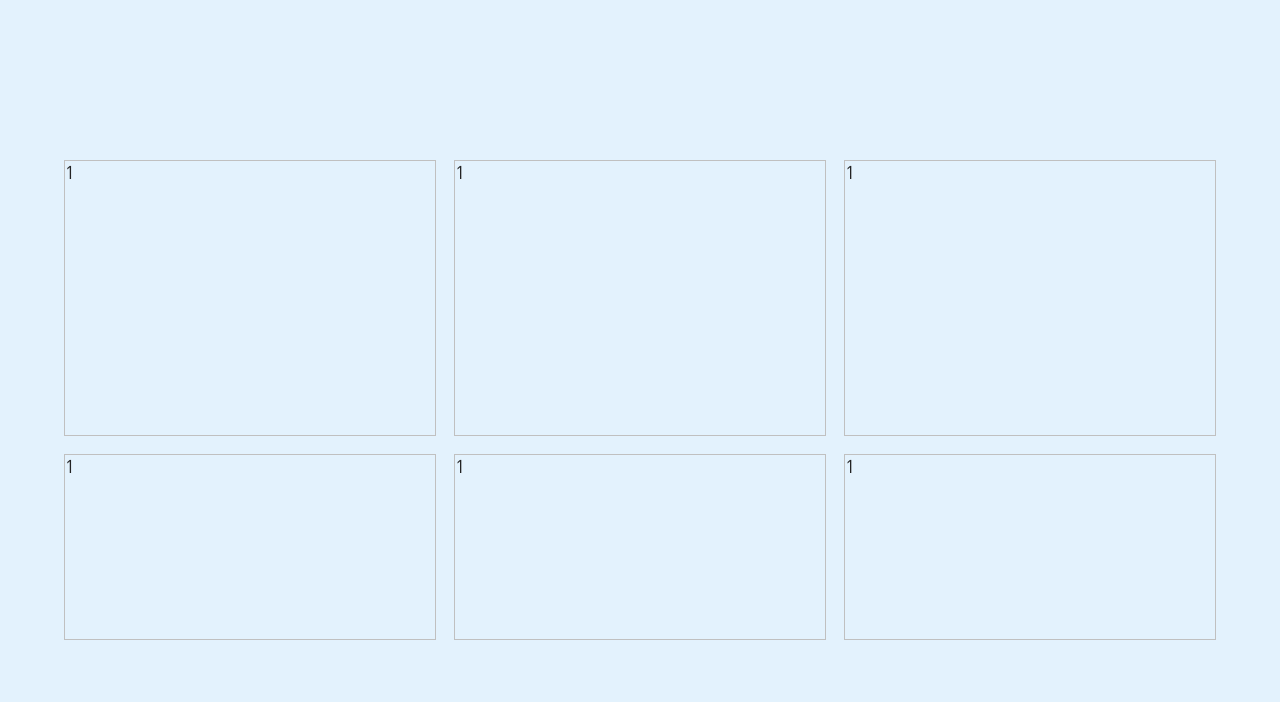
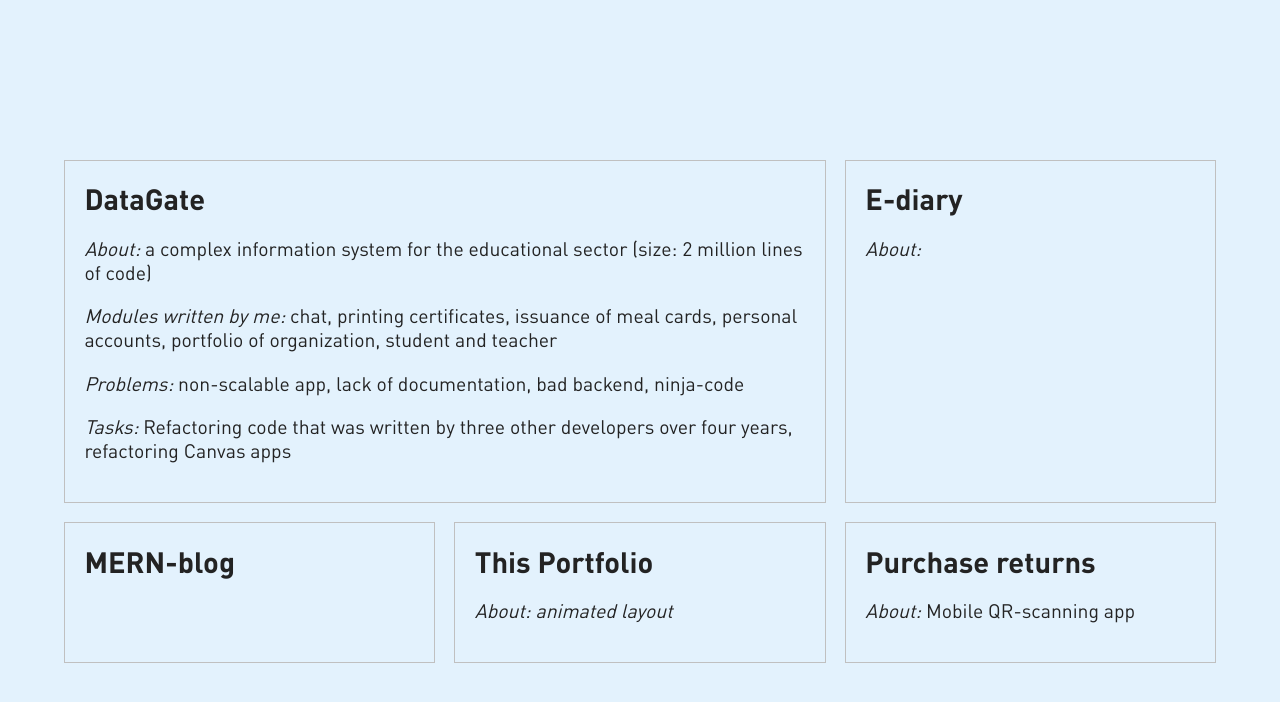
Before and after one commit to allgloryforrobots/portfolio, a React (Create React App) app: page /projects in a window 1280 px wide. Shown: the top 702 px of the page. Built offline with nearby package versions, Linux system fonts and the light colour scheme.

Commit message:
'hotfix'

```diff
--- /dev/null
+++ b/src/components/Contacts/Contacts.module.scss
@@ -0,0 +1,22 @@
+.contacts {
+    display: flex;
+    align-items: center;
+    justify-content: center;
+    width: 100%;
+    height: 100%;
+
+    &__mailbox {
+        height: 10rem;
+        width: 20rem;
+
+
+        .mailbox {
+            &__title {
+                font-size: 2rem;
+                font-weight: 700;
+            }
+
+
+        }
+    }
+}
--- /dev/null
+++ b/src/components/Contacts/index.jsx
@@ -0,0 +1,16 @@
+import styles from './Contacts.module.scss'
+
+export const Contacts = () => {
+
+    return (
+        <div className={styles.contacts}>
+            <div className={styles.contacts__mailbox}>
+                <div className={styles.mailbox__title}>Contacts</div>
+                <div>allgloryforrobots@gmail.com</div>
+                <div>https://t.me/Pansamovar</div>
+                <div>+79319872006</div>
+            </div>
+        </div>
+    )
+
+}
--- a/src/components/Projects/Projects.module.scss
+++ b/src/components/Projects/Projects.module.scss
@@ -1,11 +1,12 @@
 .projects {
+
     display: grid;
     gap: 1rem;
     grid-template-columns: repeat(auto-fill, minmax(15rem, 1fr));
-    grid-template-rows: repeat(auto-fill, 15rem);
+    grid-template-rows: repeat(auto-fill, auto);
     min-height: 20rem;
     width: 90vw;
-    margin: 10vh auto;
+    margin: 5vh auto;
 
     @media (min-width:480px) {
         margin: 20vh auto;
@@ -16,5 +17,26 @@
         border: 1px solid silver;
         width: auto;
         height: auto;
+        padding: 1rem;
+
+        &_twice {
+            grid-column: span 1;
+
+            @media (min-width: 480px) {
+                grid-column: span 2;
+            }
+        }
+
+        .project {
+            &__title {
+                font-weight: 700;
+                font-size: 1.5rem;
+                margin-bottom: 1rem;
+            }
+
+            &__block {
+                margin-bottom: 1rem;
+            }
+        }
     }
 }
--- a/src/components/Projects/index.jsx
+++ b/src/components/Projects/index.jsx
@@ -1,28 +1,55 @@
 import styles from './Projects.module.scss'
+import clsx from 'clsx'
 
 
 export const Projects = () => {
 
     return (
         <div className={styles.projects}>
+
+            <div className={clsx(styles.projects__card, styles.projects__card_twice)}>
+                <div className={styles.project__title}>DataGate</div>
+                <div className={styles.project__block}>
+                    <em>About: </em> a complex information system for the educational sector (size: 2 million lines of code)
+                </div>
+                <div className={styles.project__block}>
+                    <em>Modules written by me: </em> chat, printing certificates, issuance of meal cards, personal accounts, portfolio of organization, student and teacher
+                </div>
+                <div className={styles.project__block}>
+                    <em>Problems: </em> non-scalable app, lack of documentation, bad backend, ninja-code
+                </div>
+                <div className={styles.project__block}>
+                    <em>Tasks: </em> Refactoring code that was written by three other developers over four years, refactoring Canvas apps
+                </div>
+            </div>
+
             <div className={styles.projects__card}>
-                1
+                <div className={styles.project__title}>E-diary</div>
+                <div className={styles.project__block}>
+                    <em>About: </em>
+                </div>
             </div>
+
             <div className={styles.projects__card}>
-                1
+                <div className={styles.project__title}>MERN-blog</div>
+
             </div>
+
             <div className={styles.projects__card}>
-                1
+                <div className={styles.project__title}>This Portfolio</div>
+                <div className={styles.project__block}>
+                    <em>About: animated layout</em>
+                </div>
             </div>
+
             <div className={styles.projects__card}>
-                1
+                <div className={styles.project__title}>Purchase returns</div>
+                <div className={styles.project__block}>
+                    <em>About: </em> Mobile QR-scanning app
+                </div>
             </div>
-            <div className={styles.projects__card}>
-                1
-            </div>
-            <div className={styles.projects__card}>
-                1
-            </div>
+
+
         </div>
     )
 
--- a/src/components/SkillsBlock/index.jsx
+++ b/src/components/SkillsBlock/index.jsx
@@ -46,7 +46,7 @@ export const SkillsBlock= () => {
                     <div className={styles.skillBlock__title}>☀️  Frontend</div>
                     <div className={styles.skillBlock__row}>JavaScript (ES6+)</div>
                     <div className={styles.skillBlock__row}>Pure JS OOP / React</div>
-                    <div className={styles.skillBlock__row}>Redux Toolkit / Redux / Redux Thunk</div>
+                    <div className={styles.skillBlock__row}>Redux Toolkit / Redux / Thunk</div>
                     <div className={styles.skillBlock__row}>React Hook Form</div>
                     <div className={styles.skillBlock__row}>SCSS / styled-components / CSS Modules </div>
                     <div className={styles.skillBlock__row}>Material UI / Semantic UI / Ant Design</div>
--- a/src/pages/ContactsPage.js
+++ b/src/pages/ContactsPage.js
@@ -1,9 +1,10 @@
 import React from 'react'
+import { Contacts } from '../components/Contacts'
 
 export const ContactsPage = () => {
     return (
         <div className="wrapper wrapper--contacts">
-            Contacts
+            <Contacts/>
         </div>
     )
 }
--- a/src/scss/app.scss
+++ b/src/scss/app.scss
@@ -27,7 +27,7 @@
 
 html {
     font-size: 14px;
-    font-size: calc(12px + 0.5vw);
+    font-size: calc(13px + 0.5vw);
 }
 
 body {
```
